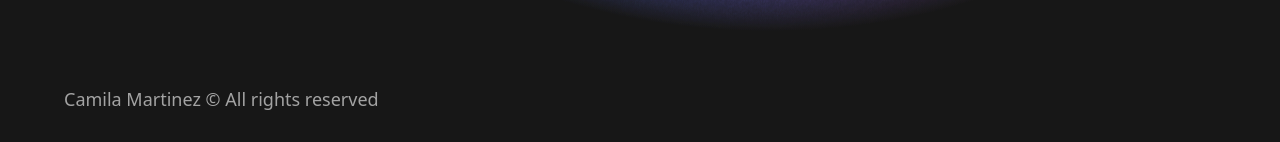
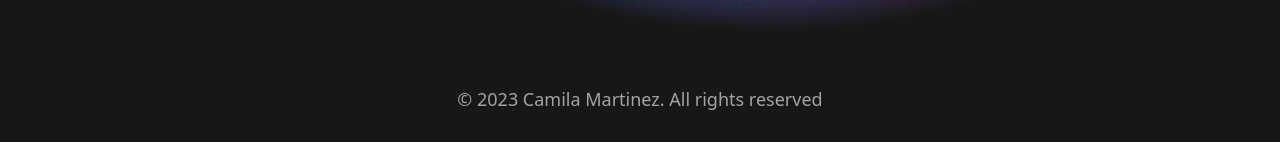
Before and after one commit to cammarb/portfolio, a React (Vite) app: page / in a window 1280 px wide. Shown: the part 657-799 px from the top of the page. Built offline with nearby package versions, Linux system fonts and the light colour scheme.

Commit message:
update footer

```diff
--- a/src/components/Footer.tsx
+++ b/src/components/Footer.tsx
@@ -1,8 +1,8 @@
 export default function Footer() {
   return (
     <>
-      <footer className="py-4">
-        <p>Camila Martinez © All rights reserved</p>
+      <footer className="py-4 text-center">
+        <p>© 2023 Camila Martinez. All rights reserved</p>
       </footer>
     </>
   )
```
